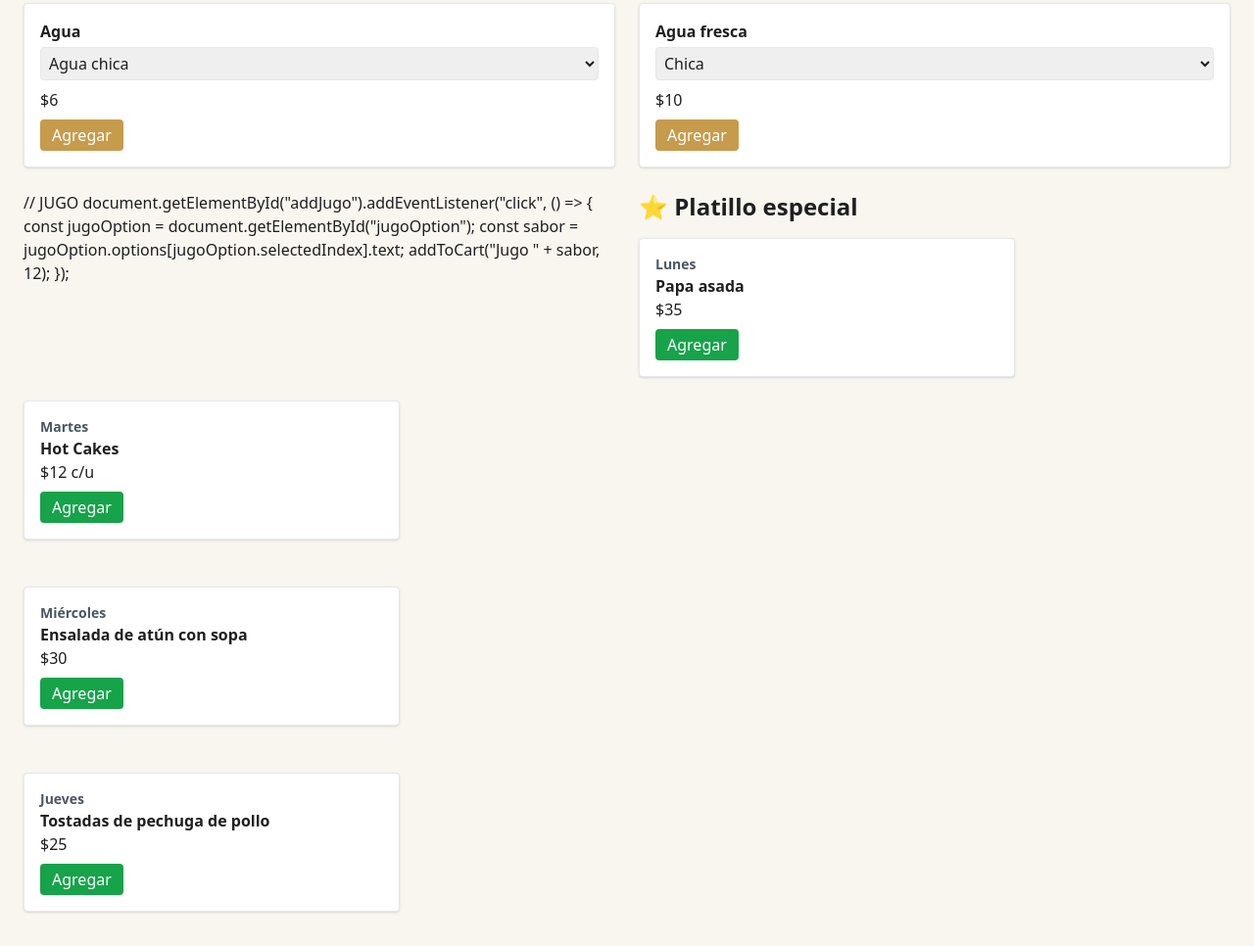
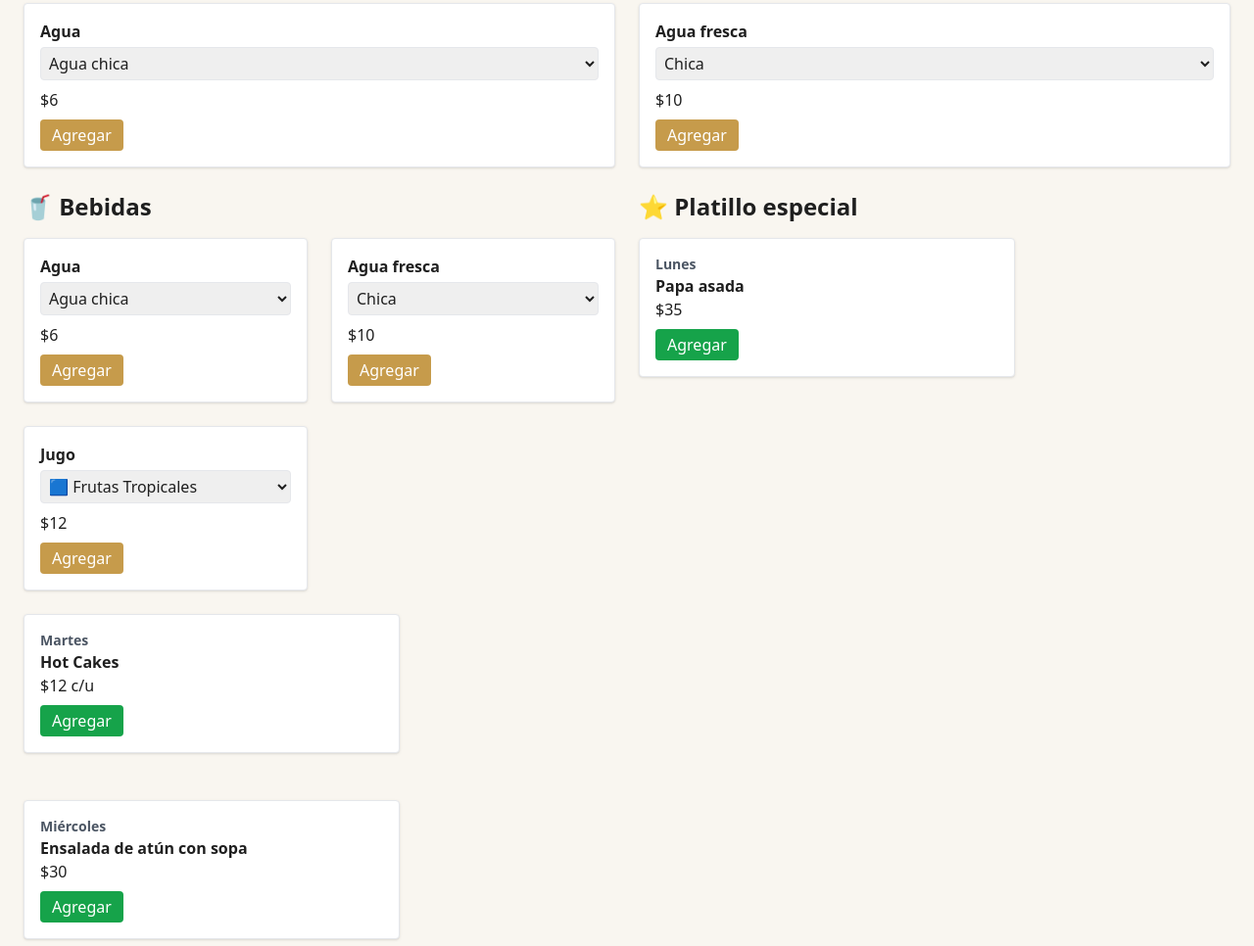
Before and after one commit to QueentanaReal/Queentana-s_Tiendita-Escolar, a plain HTML site: page index.html in a window 1280 px wide. Shown: the part 963-1929 px from the top of the page at 98% size. Drawn offline with nearby package versions, Linux system fonts and the light colour scheme.

Commit message:
Refactor beverage section and remove Jugo listener
Removed old Jugo event listener and added new sections for beverages including Agua and Agua fresca with their respective options and buttons.

```diff
--- a/index.html
+++ b/index.html
@@ -219,14 +219,66 @@
   </button>
 </div>
 
-    // JUGO
-document.getElementById("addJugo").addEventListener("click", () => {
-  const jugoOption = document.getElementById("jugoOption");
+<!-- BEBIDAS -->
+<section id="bebidas">
+  <h2 class="text-2xl font-bold mb-4">🥤 Bebidas</h2>
 
-  const sabor = jugoOption.options[jugoOption.selectedIndex].text;
+  <div class="grid md:grid-cols-2 gap-6">
 
-  addToCart("Jugo " + sabor, 12);
-});
+    <!-- AGUA -->
+    <div class="border p-4 bg-white rounded shadow">
+      <h4 class="font-semibold">Agua</h4>
+
+      <select id="aguaOption" class="border rounded p-1 w-full mt-1">
+        <option value="6">Agua chica</option>
+        <option value="12">Agua grande</option>
+      </select>
+
+      <p class="mt-2">$<span id="aguaPrice">6</span></p>
+
+      <button id="addAgua"
+        class="bg-[#C69B4B] text-white px-3 py-1 rounded mt-2">
+        Agregar
+      </button>
+    </div>
+
+    <!-- AGUA FRESCA -->
+    <div class="border p-4 bg-white rounded shadow">
+      <h4 class="font-semibold">Agua fresca</h4>
+
+      <select id="aguaFrescaOption" class="border rounded p-1 w-full mt-1">
+        <option value="10">Chica</option>
+        <option value="25">Grande</option>
+      </select>
+
+      <p class="mt-2">$<span id="aguaFrescaPrice">10</span></p>
+
+      <button id="addAguaFresca"
+        class="bg-[#C69B4B] text-white px-3 py-1 rounded mt-2">
+        Agregar
+      </button>
+    </div>
+
+    <!-- JUGO -->
+    <div class="border p-4 bg-white rounded shadow">
+      <h4 class="font-semibold">Jugo</h4>
+
+      <select id="jugoOption" class="border rounded p-1 w-full mt-1">
+        <option>🟦 Frutas Tropicales</option>
+        <option>🟨 Mango con Manzana</option>
+        <option>🟥 Mix de Manzanas</option>
+      </select>
+
+      <p class="mt-2">$12</p>
+
+      <button id="addJugo"
+        class="bg-[#C69B4B] text-white px-3 py-1 rounded mt-2">
+        Agregar
+      </button>
+    </div>
+
+  </div>
+</section>
 
 <!-- PLATILLO ESPECIAL -->
 <section id="especial">
```
